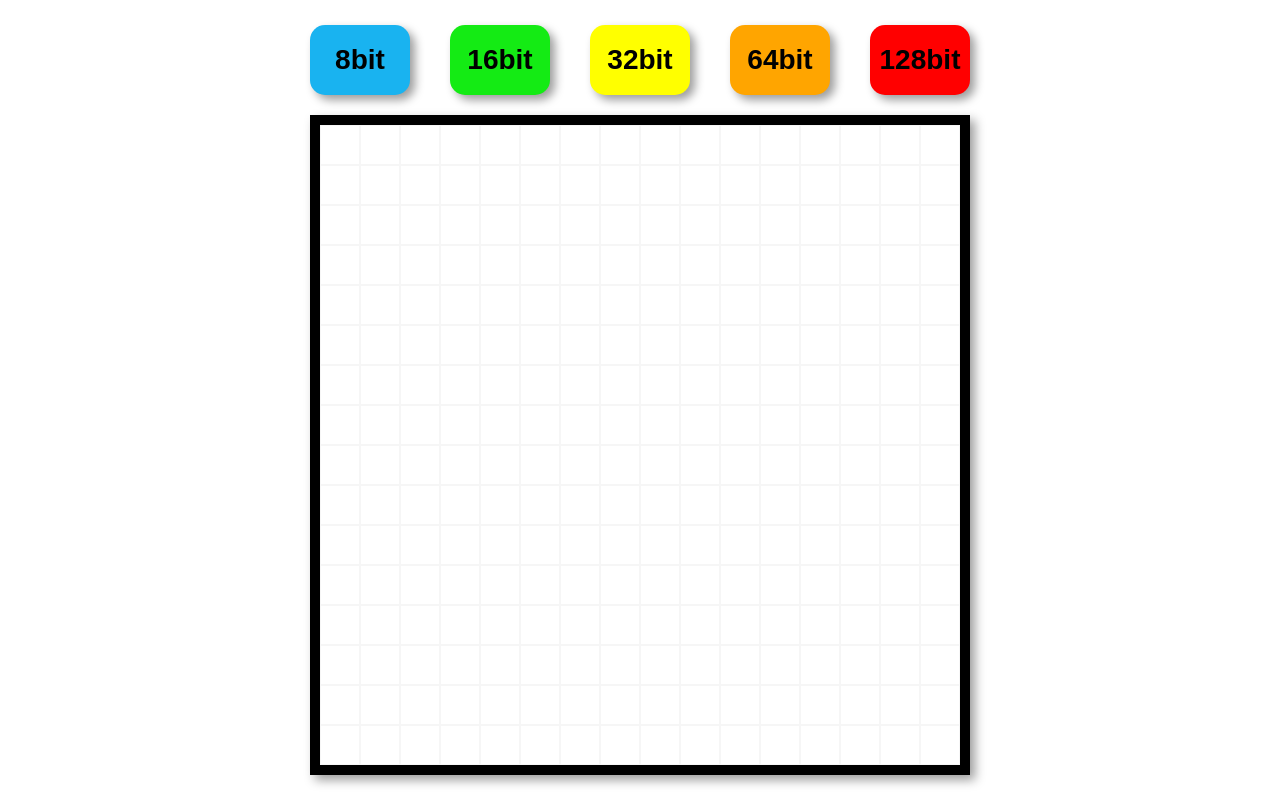
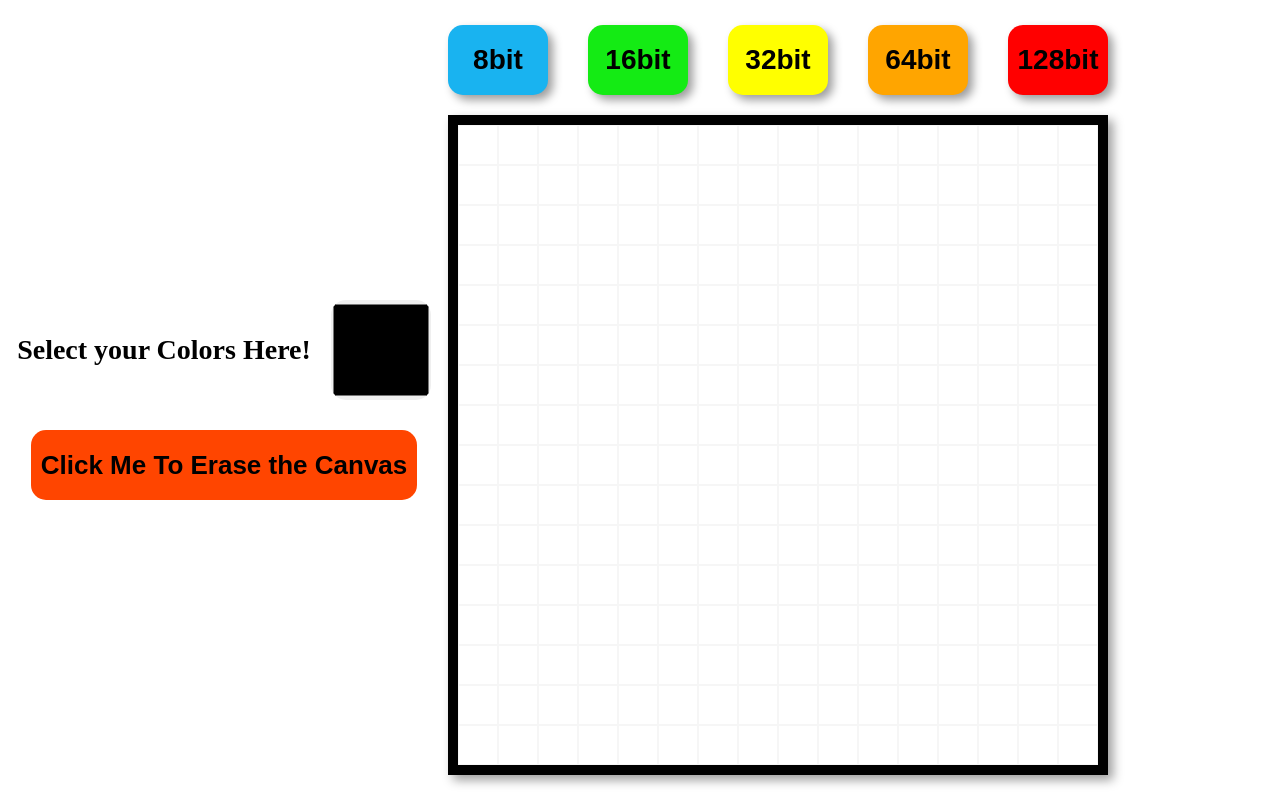
Before and after one commit to GiroCassa/Etch-a-Sketch, a plain HTML site: page index.html in a window 1280 px wide. Drawn offline with Linux system fonts and the light colour scheme.

Commit message:
added custom color the the pen plus a clear canvas button plus rainbow mode function

```diff
--- a/index.html
+++ b/index.html
@@ -7,6 +7,16 @@
     <link rel="stylesheet" href="style.css">
 </head>
 <body>
+
+    <div class="functions">
+        <div>
+            <div class="colorText">Select your Colors Here!</div>
+            <input type="color" id="colorPicker">
+        </div>
+        <div class="clearCanvas">
+            <button id="clearBtn">Click Me To Erase the Canvas</button>
+        </div>
+    </div>
     <div class="container">
         <div class="navBar"></div>
         <div class="canvas"></div>
--- a/index.js
+++ b/index.js
@@ -1,45 +1,44 @@
 const canvas = document.querySelector(".canvas");
 const navBar = document.querySelector(".navBar");
+const currentColor = document.querySelector("#colorPicker");
+const clearBtn = document.querySelector("#clearBtn");
 const btn8 = document.createElement("button");
 const btn16 = document.createElement("button");
 const btn32 = document.createElement("button");
 const btn64 = document.createElement("button");
 const btn128 = document.createElement("button");
+
 btn8.className = "btn";
 btn16.className = "btn";
 btn32.className = "btn";
 btn64.className = "btn";
 btn128.className = "btn";
+
 btn8.id = "btn8";
 btn16.id = "btn16";
 btn32.id = "btn32";
 btn64.id = "btn64";
 btn128.id = "btn128";
+
 navBar.appendChild(btn8);
 navBar.appendChild(btn16);
 navBar.appendChild(btn32);
 navBar.appendChild(btn64);
 navBar.appendChild(btn128);
+
 btn8.textContent = "8bit";
 btn16.textContent = "16bit";
 btn32.textContent = "32bit";
 btn64.textContent = "64bit";
 btn128.textContent = "128bit";
 
-
 let startRows = 16;
 let startColumns = 16;
 let isMouseDown = false;
+let newColor = "black";
+isRainbow = false;
 
 createCanvas(startRows, startColumns);
-
-
-
-
-
-
-
-
 
 btn8.addEventListener("click", function() {
     clearCanvas(startRows, startColumns);
@@ -76,6 +75,15 @@ btn128.addEventListener("click", function() {
     createCanvas(startRows, startColumns);
 })
 
+clearBtn.addEventListener("click", function() {
+    clearCanvas(startRows,startColumns);
+    createCanvas(startRows, startColumns);
+})
+
+currentColor.addEventListener("input", () => {
+    newColor = currentColor.value;
+})
+
 function createCanvas(rows, columns) {
     for (let i = 0; i < rows * columns; ++i) {
         const pixel = document.createElement("div");
@@ -87,12 +95,14 @@ function createCanvas(rows, columns) {
         pixel.addEventListener("mousedown", (e) => {
             isMouseDown = true;
             e.preventDefault();
-            pixel.style.backgroundColor = "black";
+            pixel.style.backgroundColor = `${newColor}`;
+            checkRainbow();
         })
         pixel.addEventListener("mouseover", (e) => {
             if (isMouseDown == true) {
                 e.preventDefault();
-                pixel.style.backgroundColor = "black";
+                pixel.style.backgroundColor = `${newColor}`;
+                checkRainbow();
             }
         })
         canvas.appendChild(pixel);
@@ -103,10 +113,27 @@ document.addEventListener('mouseup', () => {
     isMouseDown = false;
 });
 
-
-
 function clearCanvas(rows, columns) {
     for (let i = 0; i < rows * columns; ++i) {
     canvas.removeChild(canvas.firstElementChild)
     }
 }
+
+function checkRainbow() {
+    if (isRainbow == true) {
+        rainbowMode()
+    }
+}
+
+function rainbowMode() {
+    let red = randomize();
+    let green = randomize();
+    let blue = randomize();
+    newColor = `rgb(${red}, ${green}, ${blue})`;
+    console.log(newColor)
+}
+
+function randomize() {
+    let num = Math.floor(Math.random() * 256);
+    return num;
+}
--- a/style.css
+++ b/style.css
@@ -5,6 +5,43 @@
 }
 body {
     height: 100%;
+    display: flex;
+}
+.functions {
+    width: 35vw;
+    display: flex;
+    flex-direction: column;
+    justify-content: center;
+    align-items: center;
+    gap: 30px;
+}
+.functions div {
+    display: flex;
+    align-items: center;
+    justify-content: center;
+    gap: 20px;
+}
+.colorText{
+    font-size: 28px;
+    font-weight: 700;
+}
+#colorPicker {
+    height: 100px;
+    width: 100px;
+    border-radius: 15px;
+    border: none;
+    cursor: pointer;
+}
+#clearBtn {
+    font-size: 26px;
+    text-align: center;
+    height: 70px;
+    padding: 10px;
+    font-weight: 700;
+    border: none;
+    border-radius: 15px;
+    background-color: orangered;
+    cursor: pointer;
 }
 .container {
     height: 100vh;
```
